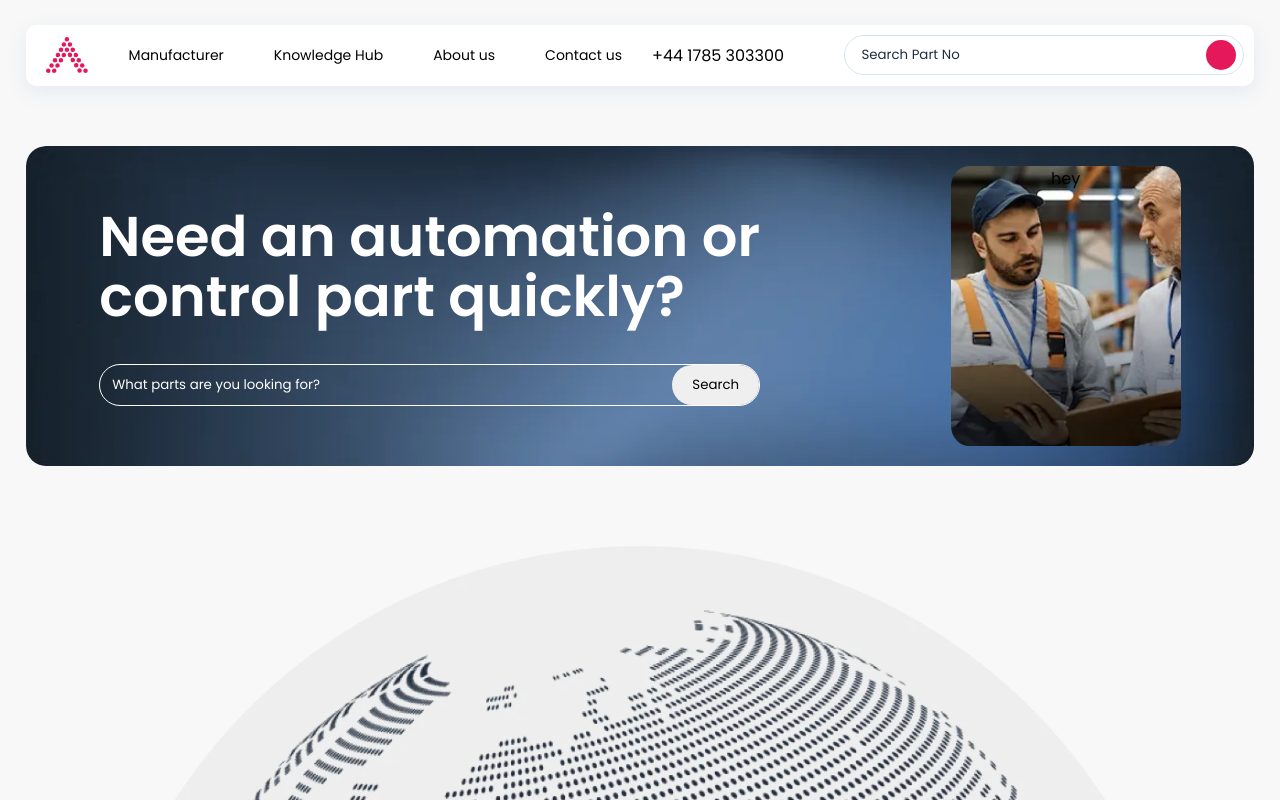
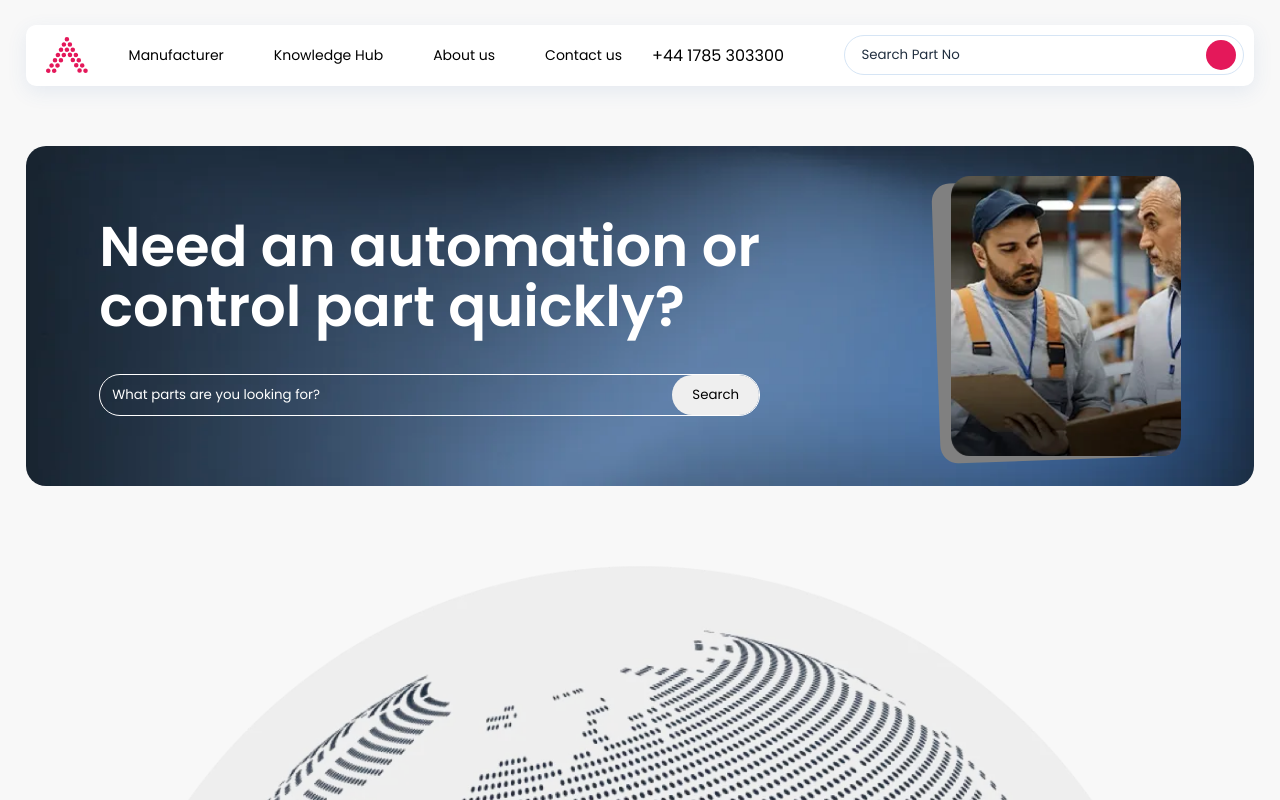
Before and after one commit to emmanuelojiji/eua-refresh, a React (Create React App) app: page / in a window 1280 px wide. Shown: the top 800 px of the page. Built offline with nearby package versions, Linux system fonts and the light colour scheme.

Commit message:
feat: grey card added

```diff
--- a/src/App.js
+++ b/src/App.js
@@ -26,7 +26,10 @@ function App() {
           </div>
 
           <div className="hero-right">
-            <div className="card-1">hey</div>
+            <div className="card-container">
+              <div className="card-1"></div>
+              <div className="card-2"></div>
+            </div>
           </div>
         </section>
 
--- a/src/App.scss
+++ b/src/App.scss
@@ -12,7 +12,7 @@
 }
 
 .hero {
-  min-height: 320px;
+
   background: url("./media/bg.webp");
   background-size: cover;
   background-position: center;
@@ -23,10 +23,16 @@
   padding-left: 6%;
   padding-right: 6%;
   margin-top: calc(61px + 50px);
+  padding-top: 30px;
+  padding-bottom: 30px;
 
   .hero-left {
     display: flex;
     flex-direction: column;
+  }
+
+  .card-container{
+    position: relative;
   }
 
   .card-1 {
@@ -37,6 +43,23 @@
     background-size: cover;
     background-position: center;
     border-radius: 18px;
+    z-index: 1;
+    position: relative;
+  }
+
+  .card-2 {
+    height: 280px;
+    width: 230px;
+    background: grey;
+
+    background-size: cover;
+    background-position: center;
+    border-radius: 18px;
+    position: absolute;
+    top: 4px;
+    left: -15px;
+    transform: rotate(-2deg);
+
   }
 
   h1 {
```
